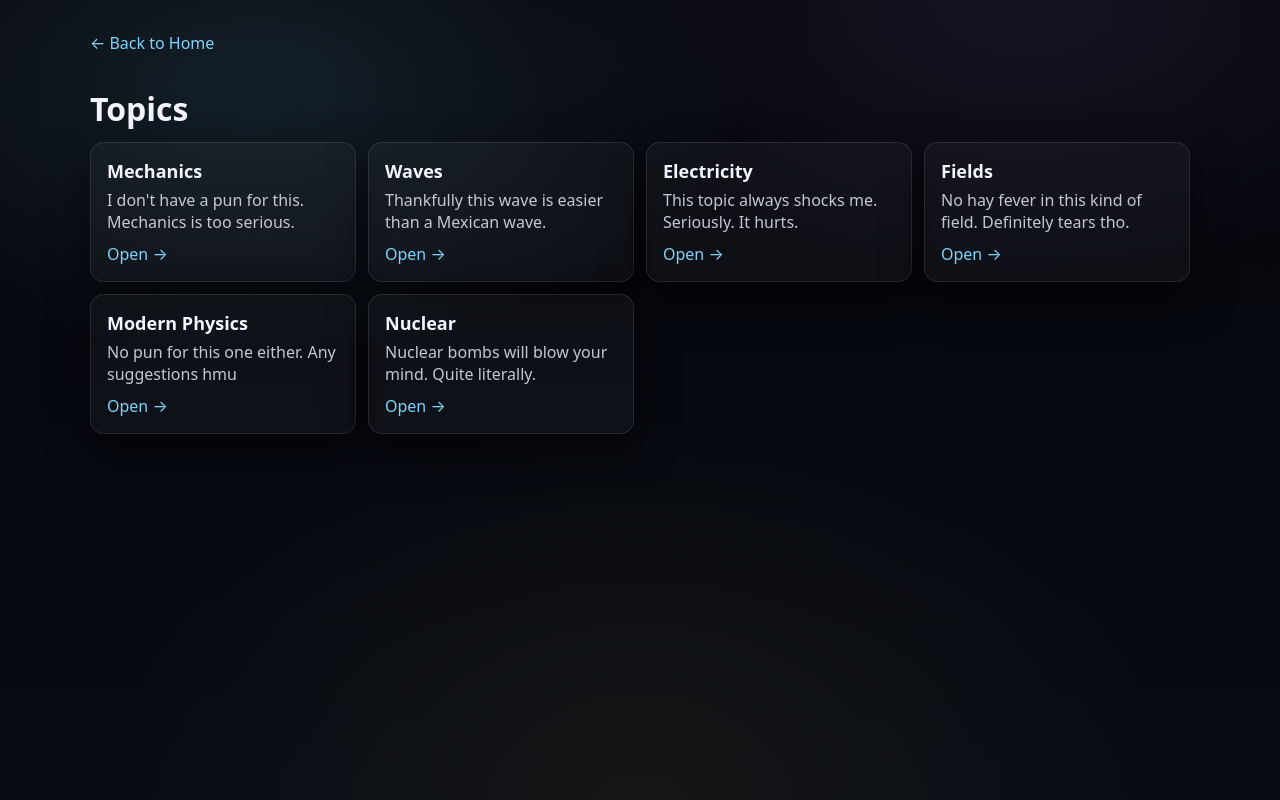
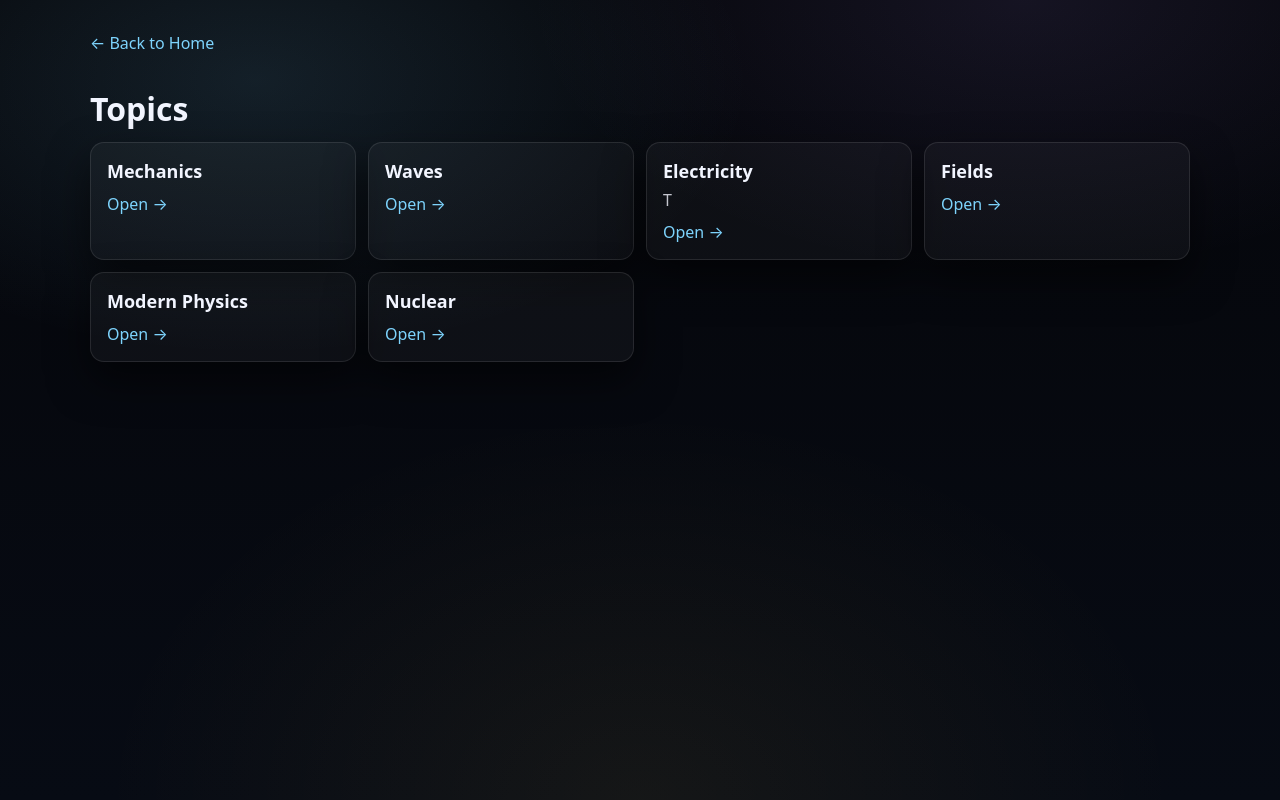
Before and after one commit to 17acs/physics-visualised, a Next.js app: page /topics in a window 1280 px wide. Built offline with nearby package versions, Linux system fonts and the light colour scheme.

Commit message:
Update site

```diff
--- a/app/topics/page.tsx
+++ b/app/topics/page.tsx
@@ -1,10 +1,10 @@
 const topics = [
-  { slug: "mechanics", title: "Mechanics", desc: "I don't have a pun for this. Mechanics is too serious." },
-  { slug: "waves", title: "Waves", desc: "Thankfully this wave is easier than a Mexican wave." },
-  { slug: "electricity", title: "Electricity", desc: "This topic always shocks me. Seriously. It hurts." },
-  { slug: "fields", title: "Fields", desc: "No hay fever in this kind of field. Definitely tears tho." },
-  { slug: "modern", title: "Modern Physics", desc: "No pun for this one either. Any suggestions hmu" },
-  { slug: "nuclear", title: "Nuclear", desc: "Nuclear bombs will blow your mind. Quite literally."}
+  { slug: "mechanics", title: "Mechanics", desc: "" },
+  { slug: "waves", title: "Waves", desc: "" },
+  { slug: "electricity", title: "Electricity", desc: "T" },
+  { slug: "fields", title: "Fields", desc: "" },
+  { slug: "modern", title: "Modern Physics", desc: "" },
+  { slug: "nuclear", title: "Nuclear", desc: ""}
 ];
 
 
```
